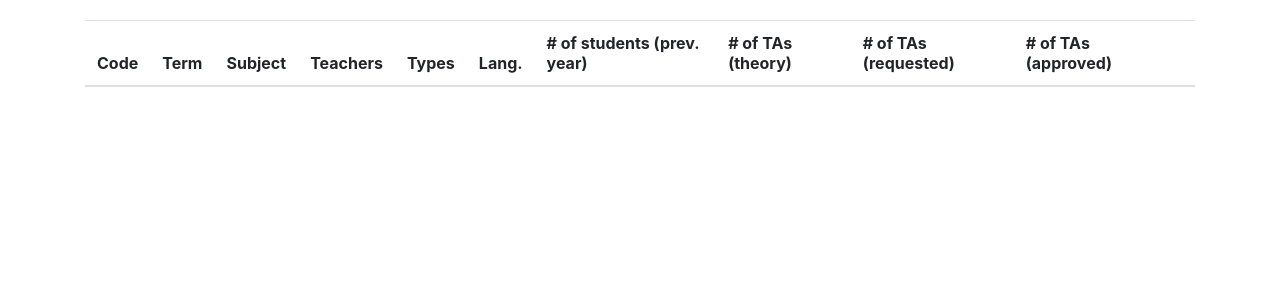
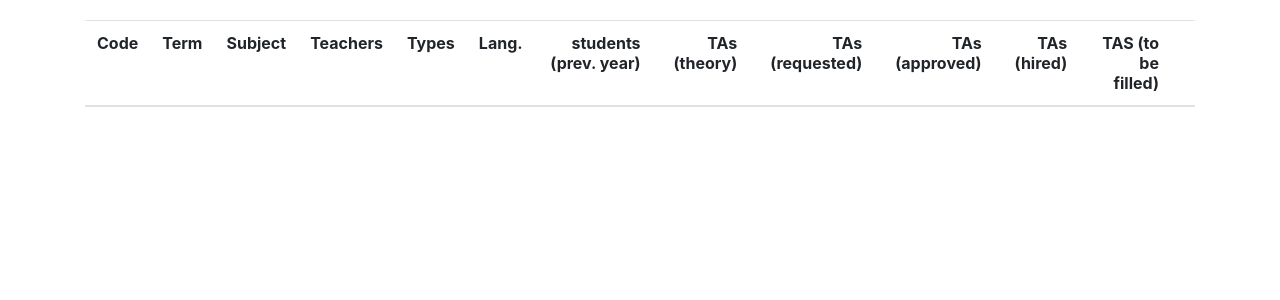
Before and after one commit to epfl-sti/teachingpools, a Django app: template teaching_pool_project/web/templates/web/prof_courses.html in a window 1280 px wide. Shown: the part 56-356 px from the top of the page. Run offline with Django 3.2, Linux system fonts and the light colour scheme; the template is opened without the code that fills it, so the values that code supplies are empty; parts of the project's set-up code (start-up, migrations or seed data) failed here and were passed over; some libraries are stand-ins or nearby versions.

Commit message:
added number of TAs to be filled and hired to list of courses.

```diff
--- a/requirements.txt
+++ b/requirements.txt
@@ -10,6 +10,7 @@ pandas
 xlrd
 django-extensions
 xlwt
+django-mathfilters
 
 # staging environment
 python-memcached
--- a/teaching_pool_project/settings/base.py
+++ b/teaching_pool_project/settings/base.py
@@ -44,6 +44,7 @@ INSTALLED_APPS = [
     'django_tequila',
     'rest_framework',
     'django_extensions',
+    'mathfilters',
 ]
 
 AUTH_USER_MODEL = 'web.Person'
--- a/teaching_pool_project/web/templates/web/prof_courses.html
+++ b/teaching_pool_project/web/templates/web/prof_courses.html
@@ -1,21 +1,24 @@
 {% extends "web/base.html" %}
 {% load bootstrap4 %}
+{% load mathfilters %}
 
 {% block maincontent %}
 
 <table class="table">
   <thead>
     <tr>
-      <th>Code</th>
-      <th>Term</th>
-      <th>Subject</th>
-      <th>Teachers</th>
-      <th>Types</th>
-      <th>Lang.</th>
-      <th># of students (prev. year)</th>
-      <th># of TAs (theory)</th>
-      <th># of TAs (requested)</th>
-      <th># of TAs (approved)</th>
+      <th class="align-top">Code</th>
+      <th class="align-top">Term</th>
+      <th class="align-top">Subject</th>
+      <th class="align-top">Teachers</th>
+      <th class="align-top">Types</th>
+      <th class="align-top">Lang.</th>
+      <th class="align-top text-right">students (prev. year)</th>
+      <th class="align-top text-right">TAs (theory)</th>
+      <th class="align-top text-right">TAs (requested)</th>
+      <th class="align-top text-right">TAs (approved)</th>
+      <th class="align-top text-right">TAs (hired)</th>
+      <th class="align-top text-right">TAS (to be filled)</th>
       <th></th>
     </tr>
   </thead>
@@ -41,10 +44,12 @@
           </ul>
         </td>
         <td>{% if course.taughtInFrench %}F{% endif %}{% if course.taughtInEnglish %}E{% endif %}{% if course.taughtInGerman %}G{% endif %} </td>
-        <td>{{ course.numberOfStudents|default_if_none:"&nbsp;" }}</td>
-        <td>{{ course.calculatedNumberOfTAs|default_if_none:"&nbsp;" }}</td>
-        <td>{{ course.requestedNumberOfTAs|default_if_none:"&nbsp;" }}</td>
-        <td>{{ course.approvedNumberOfTAs|default_if_none:"&nbsp;" }}</td>
+        <td class="text-right">{{ course.numberOfStudents|default_if_none:"&nbsp;" }}</td>
+        <td class="text-right">{{ course.calculatedNumberOfTAs|default_if_none:"&nbsp;" }}</td>
+        <td class="text-right">{{ course.requestedNumberOfTAs|default_if_none:"&nbsp;" }}</td>
+        <td class="text-right">{{ course.approvedNumberOfTAs|default_if_none:"&nbsp;" }}</td>
+        <td class="text-right">{{ course.applications_accepted|default_if_none:"&nbsp;" }}</td>
+        <td class="text-right">{{ course.approvedNumberOfTAs|sub:course.applications_accepted|default_if_none:"&nbsp;" }}</td>
         <td><a class="btn btn-outline-primary" href="{% url "web:request_for_TA" course_id=course.id %}">Request TAs</a></td>
       </tr>
     {% endfor %}
```
Also changed, not shown: teaching_pool_project/web/templates/web/reports/courses_list.html (+7 -0 lines), teaching_pool_project/web/templatetags/course_tags.py (+20 -5 lines), teaching_pool_project/web/views.py (+31 -8 lines).
